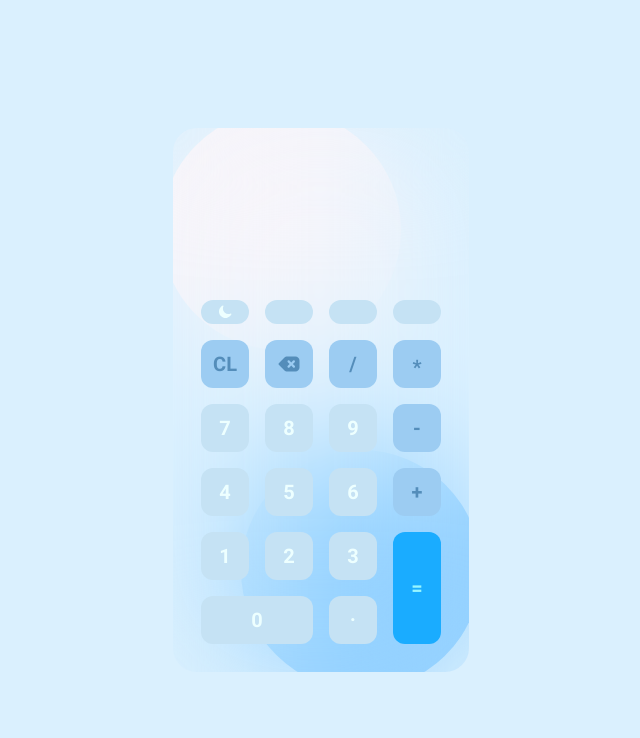
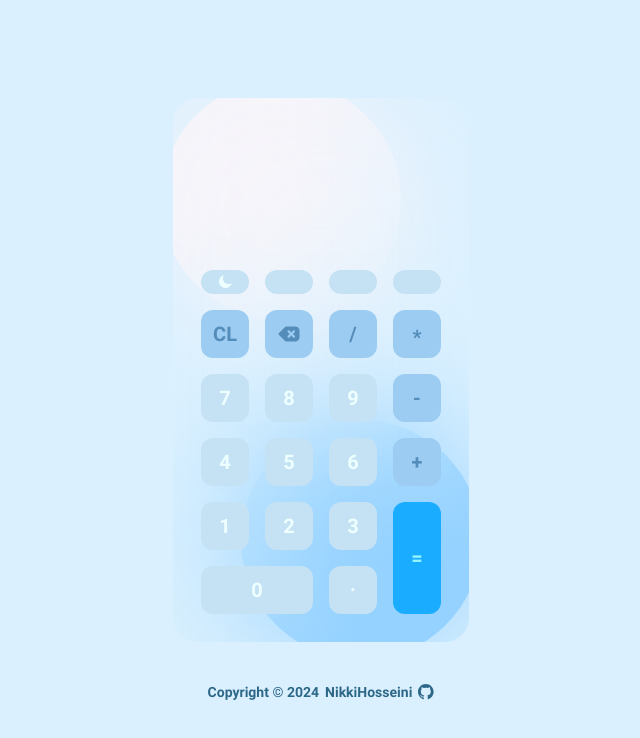
Before and after one commit to Nikkihosseini/Calculator, a website: page Public/index.html in a window 1280 px wide. Shown: the whole page, without its empty margins (319-959 px from the left). Drawn offline with Linux system fonts and the light colour scheme.

Commit message:
copyRight

```diff
--- a/Public/index.html
+++ b/Public/index.html
@@ -14,9 +14,11 @@
         }
     </script>
 </head>
-<body class="font-RobotoBold text-xl bg-lightBlue-100 dark:bg-darkBlue-150 flex items-center justify-center w-full h-screen relative">
+<body class="font-RobotoBold text-xl bg-lightBlue-100 dark:bg-darkBlue-150 flex flex-col items-center justify-center w-full h-screen relative">
       <!--  ***  SVG  ***  -->
        <svg class="hidden">
+           <symbol id="github" fill="currentColor" viewBox="0 0 100 100" xmlns="http://www.w3.org/2000/svg">
+               <path fill-rule="evenodd" clip-rule="evenodd" d="M48.854 0C21.839 0 0 22 0 49.217c0 21.756 13.993 40.172 33.405 46.69 2.427.49 3.316-1.059 3.316-2.362 0-1.141-.08-5.052-.08-9.127-13.59 2.934-16.42-5.867-16.42-5.867-2.184-5.704-5.42-7.17-5.42-7.17-4.448-3.015.324-3.015.324-3.015 4.934.326 7.523 5.052 7.523 5.052 4.367 7.496 11.404 5.378 14.235 4.074.404-3.178 1.699-5.378 3.074-6.6-10.839-1.141-22.243-5.378-22.243-24.283 0-5.378 1.94-9.778 5.014-13.2-.485-1.222-2.184-6.275.486-13.038 0 0 4.125-1.304 13.426 5.052a46.97 46.97 0 0 1 12.214-1.63c4.125 0 8.33.571 12.213 1.63 9.302-6.356 13.427-5.052 13.427-5.052 2.67 6.763.97 11.816.485 13.038 3.155 3.422 5.015 7.822 5.015 13.2 0 18.905-11.404 23.06-22.324 24.283 1.78 1.548 3.316 4.481 3.316 9.126 0 6.6-.08 11.897-.08 13.526 0 1.304.89 2.853 3.316 2.364 19.412-6.52 33.405-24.935 33.405-46.691C97.707 22 75.788 0 48.854 0z"/></symbol>
            <symbol id="backspace" xmlns="http://www.w3.org/2000/svg" viewBox="0 0 16 16" fill="currentColor" class="size-4">
                <path fill-rule="evenodd" d="M6.414 3c-.464 0-.909.184-1.237.513L1.22 7.47a.75.75 0 0 0 0 1.06l3.957 3.957A1.75 1.75 0 0 0 6.414 13h5.836A2.75 2.75 0 0 0 15 10.25v-4.5A2.75 2.75 0 0 0 12.25 3H6.414ZM8.28 5.72a.75.75 0 0 0-1.06 1.06L8.44 8 7.22 9.22a.75.75 0 1 0 1.06 1.06L9.5 9.06l1.22 1.22a.75.75 0 1 0 1.06-1.06L10.56 8l1.22-1.22a.75.75 0 0 0-1.06-1.06L9.5 6.94 8.28 5.72Z" clip-rule="evenodd" />
            </symbol>
@@ -82,6 +84,22 @@
                </div>
            </div>
        </div>
+      <!--  ***  Footer  ***  -->
+      <footer class="text-lightBlue-550 dark:text-darkBlue-100 text-sm mt-10">
+          <p class="flex items-center gap-1.5">
+              Copyright ©
+              <script>
+                  document.write(new Date().getFullYear())
+              </script>
+              <a class="flex items-center gap-1.5" href="https://github.com/nikkihosseini" target="_blank">
+                 <span>NikkiHosseini</span>
+                  <svg class="w-4 h-4">
+                      <use href="#github"></use>
+                  </svg>
+              </a>
+          </p>
+
+      </footer>
       <script src="../Public/script/app.js"></script>
 </body>
 </html>
```
Also changed, not shown: Public/icon/github-mark-white.svg (added), Public/slyles/app.css.
